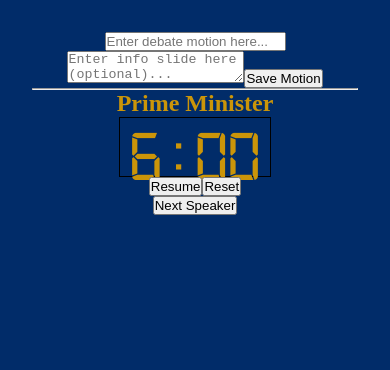
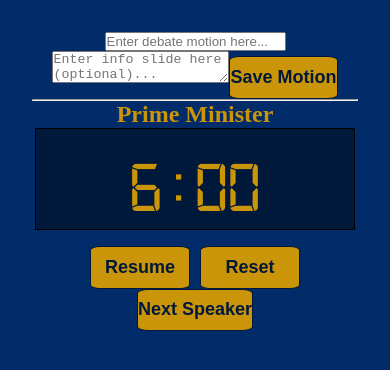
Before and after one commit to Pr1mor/CP-Motion, a React (Vite) app: page / in a window 390 px wide. Shown: the top 370 px of the page. Built offline with nearby package versions, Linux system fonts and the light colour scheme.

Commit message:
Made the button and timer responsive

```diff
--- a/src/components/Timer/CountDownTimer.css
+++ b/src/components/Timer/CountDownTimer.css
@@ -7,14 +7,36 @@
 
 .formatTime-digital-clock {
 	font-family: "Digital-7-mono", monospace;
-	font-size: 4.5em;
+	font-size: 4.5em; /* Perhaps you can make it bigger after designing everything */
 	font-weight: normal;
 
-	padding: 0.6rem;
+	min-width: 320px;
+	line-height: 1.4;
+	text-align: center;
 	border: 1px solid black;
+	background-color: #00183a;
 }
 
 .formatTime-block {
 	display: flex;
 	justify-content: center;
 }
+
+.button-block {
+	display: flex;
+	justify-content: center;
+	margin-top: 1rem;
+	gap: 10px;
+}
+
+button {
+	min-width: 100px;
+	height: 5vh;
+	background-color: #cb9509;
+	border: 1px solid #00183a;
+	border-radius: 10%;
+	font-weight: bold;
+	font-size: large;
+	color: #00183a;
+	cursor: pointer;
+}
--- a/src/components/Timer/CountDownTimer.jsx
+++ b/src/components/Timer/CountDownTimer.jsx
@@ -31,17 +31,23 @@ export default function CountDownTimer({ initialSeconds }) {
 	};
 
 	return (
-		<div className="time-button-block">
+		<div>
 			<FormatTime seconds={timeLeft} />
 
-			<div>
+			<div className="button-block">
 				{isRunning ? (
-					<button onClick={handlePause}>Pause</button>
+					<button id="pause-button" onClick={handlePause}>
+						Pause
+					</button>
 				) : (
-					<button onClick={handleResume}>Resume</button>
+					<button id="resume-button" onClick={handleResume}>
+						Resume
+					</button>
 				)}
 
-				<button onClick={handleReset}>Reset</button>
+				<button id="reset-button" onClick={handleReset}>
+					Reset
+				</button>
 			</div>
 		</div>
 	);
```
Also changed, not shown: src/assets/fonts/Derringer-Serial Regular.ttf (added).
